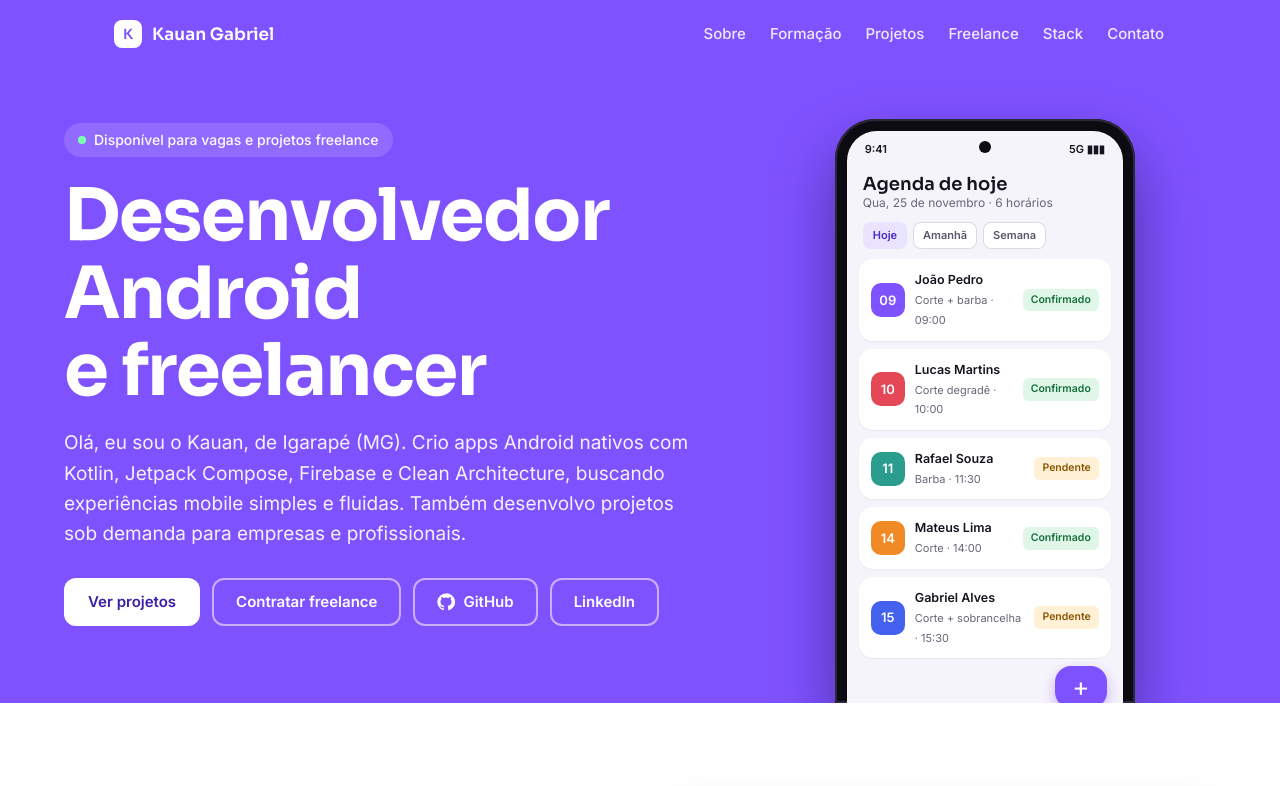
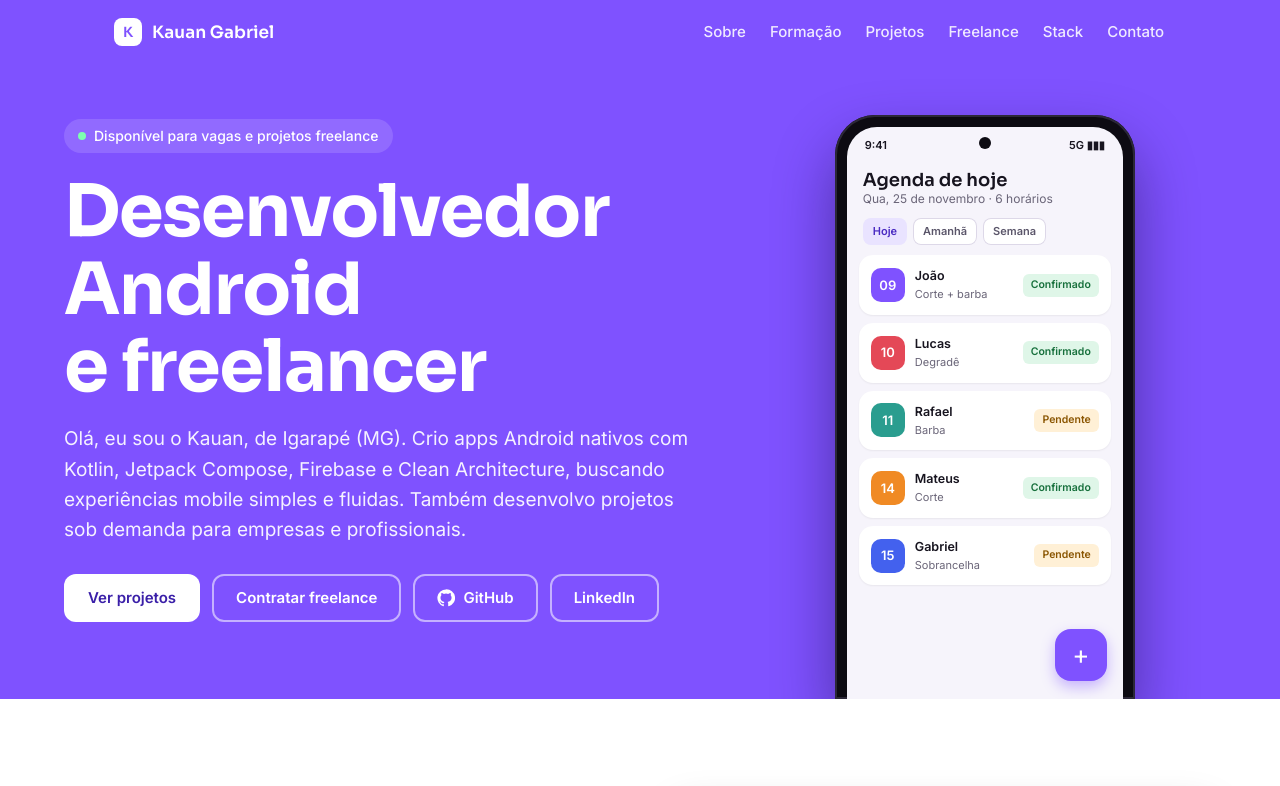
Before and after one commit to KauannGabriel/KauannGabriel.github.io, a plain HTML site: page index.html in a window 1280 px wide. Shown: the top 786 px of the page. Drawn offline with Linux system fonts and the light colour scheme.

Commit message:
Add files via upload

```diff
--- a/index.html
+++ b/index.html
@@ -22,11 +22,9 @@ PICTURE: um celular no topo rodando um app desenhado em HTML; cada projeto tem s
 COLOUR and TYPE: violeta Kotlin #7F52FF dominante em faixa chapada, tinta escura, acento coral #E44857; Sora + Inter + JetBrains Mono no código.
 LAYOUT: topo em faixa violeta com texto e celular; sobre com card de código; grade de projetos; stack; contato.
 */
-:root{color-scheme:light dark;
---bg:light-dark(#ffffff,#121019);--ink:light-dark(#17141f,#efecf7);--mute:light-dark(#5b566a,#a8a2ba);
---line:light-dark(#e6e2ef,#2b2638);--card:light-dark(#f7f5fc,#1b1825);
---k:#7F52FF;--kd:light-dark(#5a32d6,#9b7bff);--hero:light-dark(#7F52FF,#3a2580);--coral:#E44857;--onk:#ffffff}
-:root[data-theme=light]{color-scheme:light}:root[data-theme=dark]{color-scheme:dark}
+:root{color-scheme:light dark;--bg:#ffffff;--ink:#17141f;--mute:#5b566a;--line:#e6e2ef;--card:#f7f5fc;--kd:#5a32d6;--hero:#7F52FF;--pillbg:#efe9ff;--k:#7F52FF;--coral:#E44857;--onk:#ffffff}
+@media(prefers-color-scheme:dark){:root:not([data-theme=light]){--bg:#121019;--ink:#efecf7;--mute:#a8a2ba;--line:#2b2638;--card:#1b1825;--kd:#9b7bff;--hero:#3a2580;--pillbg:#2a2045}}
+:root[data-theme=light]{color-scheme:light}:root[data-theme=dark]{color-scheme:dark;--bg:#121019;--ink:#efecf7;--mute:#a8a2ba;--line:#2b2638;--card:#1b1825;--kd:#9b7bff;--hero:#3a2580;--pillbg:#2a2045}
 *{box-sizing:border-box;min-width:0}
 body{margin:0;background:var(--bg);color:var(--ink);font:16px/1.6 Inter,system-ui,sans-serif;overflow-x:clip}
 h1,h2,h3{font-family:Sora,Inter,sans-serif;line-height:1.08;text-wrap:balance;margin:0}
@@ -39,7 +37,9 @@ html{scroll-padding-top:72px;scroll-behavior:smooth}
 
 /* nav */
 nav{position:sticky;top:0;z-index:10;background:var(--hero);color:var(--onk)}
-nav .wrap{display:flex;align-items:center;gap:20px;padding:14px max(5vw,16px);flex-wrap:wrap}
+nav{padding-top:env(safe-area-inset-top)}
+nav .wrap{display:flex;align-items:center;gap:20px;padding:12px max(5vw,16px)}
+nav .nl{display:flex;gap:20px;overflow-x:auto;scrollbar-width:none;-webkit-overflow-scrolling:touch}nav .nl::-webkit-scrollbar{display:none}nav .nl a{flex:none;white-space:nowrap}
 .logo{font:600 17px Sora,sans-serif;text-decoration:none;margin-right:auto;display:flex;gap:10px;align-items:center}
 .logo i{width:28px;height:28px;border-radius:8px;background:var(--onk);display:grid;place-items:center;font-style:normal;color:var(--k);font-size:14px}
 nav a.l{text-decoration:none;opacity:.88;font-weight:500;font-size:15px;padding:8px 2px}
@@ -71,7 +71,7 @@ nav a.l:hover,nav a.l:focus-visible{opacity:1;text-decoration:underline;text-und
 .chipr span.o{background:#fff;color:#5b566a;box-shadow:inset 0 0 0 1px #ddd8e8}
 .it{margin:0 12px 8px;background:#fff;border-radius:14px;padding:11px 12px;display:flex;gap:10px;align-items:center;box-shadow:0 1px 2px rgba(0,0,0,.06)}
 .it .ic{width:34px;height:34px;border-radius:10px;flex:none;display:grid;place-items:center;color:#fff;font-weight:700;font-size:13px}
-.it .t{flex:1}.it .t b{display:block;font-size:12.5px}.it .t span{color:#6a6578;font-size:11px}
+.it .t{flex:1;min-width:0}.it .t b,.it .t span{display:block;white-space:nowrap;overflow:hidden;text-overflow:ellipsis}.it .t b{display:block;font-size:12.5px}.it .t span{color:#6a6578;font-size:11px}
 .st{font-size:10.5px;font-weight:700;padding:3px 8px;border-radius:6px;white-space:nowrap}
 .ok{background:#dff6e8;color:#17703c}.wa{background:#fff0d6;color:#8a5500}.er{background:#ffe1e4;color:#a11a2b}
 .fab{margin:auto 16px 18px auto;width:52px;height:52px;border-radius:16px;background:#7F52FF;color:#fff;display:grid;place-items:center;font-size:26px;box-shadow:0 6px 14px rgba(127,82,255,.4)}
@@ -131,7 +131,7 @@ a.note{text-decoration:none;color:var(--kd);font-weight:600;border-style:solid}
 .eic{width:48px;height:48px;border-radius:14px;background:var(--k);color:#fff;display:grid;place-items:center;flex:none}.eic svg{width:26px;height:26px}
 .ei p{margin:6px 0 10px;color:var(--mute)}.ei .chips{margin-top:10px}
 .ed{grid-template-columns:repeat(2,minmax(0,1fr))}@media(max-width:760px){.ed{grid-template-columns:minmax(0,1fr)}}
-.pill{display:inline-block;font-size:13px;font-weight:600;padding:4px 12px;border-radius:99px;background:light-dark(#efe9ff,#2a2045);color:var(--kd)}
+.pill{display:inline-block;font-size:13px;font-weight:600;padding:4px 12px;border-radius:99px;background:var(--pillbg);color:var(--kd)}
 /* stack */
 .stack-g{display:grid;grid-template-columns:repeat(4,minmax(0,1fr));gap:20px;margin-top:32px}
 .sg{border-top:3px solid var(--k);padding-top:16px}
@@ -152,14 +152,14 @@ footer{padding:22px max(5vw,16px);text-align:center;font-size:13px;color:var(--m
 @media(max-width:900px){.grid{grid-template-columns:minmax(0,1fr) minmax(0,1fr)}.stack-g{grid-template-columns:repeat(2,minmax(0,1fr))}}
 @media(max-width:760px){.hero .wrap,.about .wrap,.contact .wrap{grid-template-columns:minmax(0,1fr)}
  .hero .txt{padding-bottom:8px}.phone{width:min(260px,80%)}}
-@media(max-width:600px){.grid{grid-template-columns:minmax(0,1fr)}nav .nl{display:none}.code{font-size:12.5px;padding:18px}}
+@media(max-width:600px){.grid{grid-template-columns:minmax(0,1fr)}nav .wrap{flex-direction:column;align-items:stretch;gap:4px;padding-bottom:6px}nav .nl{gap:18px;margin:0 calc(-1 * max(5vw,16px));padding:0 max(5vw,16px)}.code{font-size:12.5px;padding:18px}}
 </style>
 </head>
 <body>
 
 <nav aria-label="Principal"><div class="wrap">
   <a class="logo" href="#inicio"><i>K</i>Kauan Gabriel</a>
-  <span class="nl" style="display:flex;gap:20px;flex-wrap:wrap">
+  <span class="nl">
     <a class="l" href="#sobre">Sobre</a><a class="l" href="#formacao">Formação</a><a class="l" href="#projetos">Projetos</a><a class="l" href="#servicos">Freelance</a><a class="l" href="#stack">Stack</a><a class="l" href="#contato">Contato</a>
   </span>
 </div></nav>
@@ -250,7 +250,7 @@ footer{padding:22px max(5vw,16px);text-align:center;font-size:13px;color:var(--m
 
 <script>
 {
-const eq=[["09","#7F52FF","João Pedro","Corte + barba · 09:00","Confirmado","ok"],["10","#E44857","Lucas Martins","Corte degradê · 10:00","Confirmado","ok"],["11","#2a9d8f","Rafael Souza","Barba · 11:30","Pendente","wa"],["14","#f08a24","Mateus Lima","Corte · 14:00","Confirmado","ok"],["15","#4361ee","Gabriel Alves","Corte + sobrancelha · 15:30","Pendente","wa"]];
+const eq=[["09","#7F52FF","João","Corte + barba","Confirmado","ok"],["10","#E44857","Lucas","Degradê","Confirmado","ok"],["11","#2a9d8f","Rafael","Barba","Pendente","wa"],["14","#f08a24","Mateus","Corte","Confirmado","ok"],["15","#4361ee","Gabriel","Sobrancelha","Pendente","wa"]];
 document.getElementById('eq').innerHTML=eq.map(e=>`<div class="it"><div class="ic" style="background:${e[1]}">${e[0]}</div><div class="t"><b>${e[2]}</b><span>${e[3]}</span></div><span class="st ${e[5]}">${e[4]}</span></div>`).join('');
 
 const scr={
```
